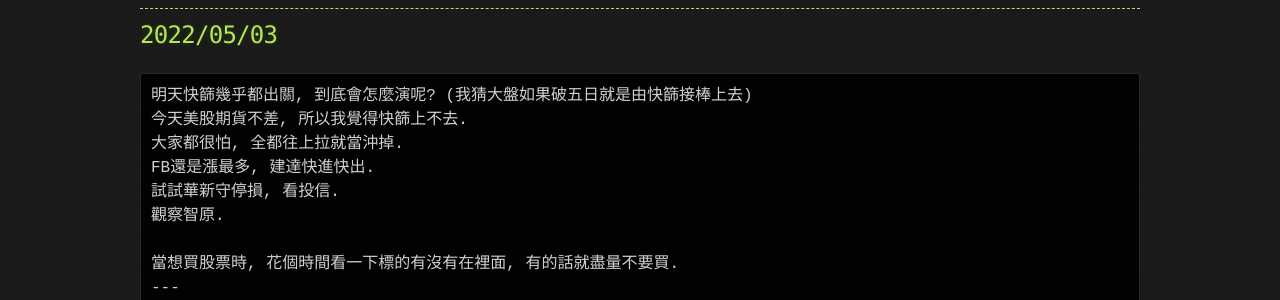
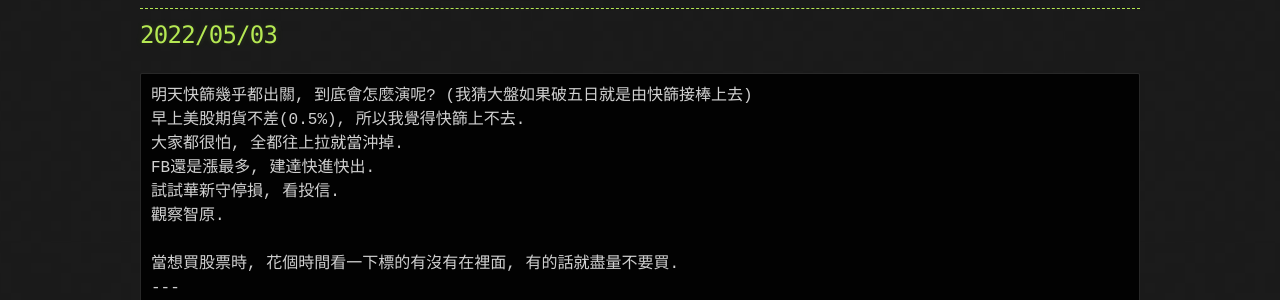
Before and after one commit to lepg5487/Stock_God, a Jekyll site: the page built from index.md, in a window 1280 px wide and 900 px high. Shown: the part 290-590 px from the top of the window. Built offline with Jekyll 4.4.1, drawn with Linux system fonts in a browser that asks for light colours; our own code applies the rules of GitHub Pages for plain Markdown files; some of the changed text lies outside the part shown.

Commit message:
Update index.md

````diff
--- a/index.md
+++ b/index.md
@@ -9,7 +9,7 @@ layout: testlayouts
 ## 2022/05/03
 ```
 明天快篩幾乎都出關, 到底會怎麼演呢? (我猜大盤如果破五日就是由快篩接棒上去)
-今天美股期貨不差, 所以我覺得快篩上不去.
+早上美股期貨不差(0.5%), 所以我覺得快篩上不去.
 大家都很怕, 全都往上拉就當沖掉.
 FB還是漲最多, 建達快進快出.
 試試華新守停損, 看投信.
````
